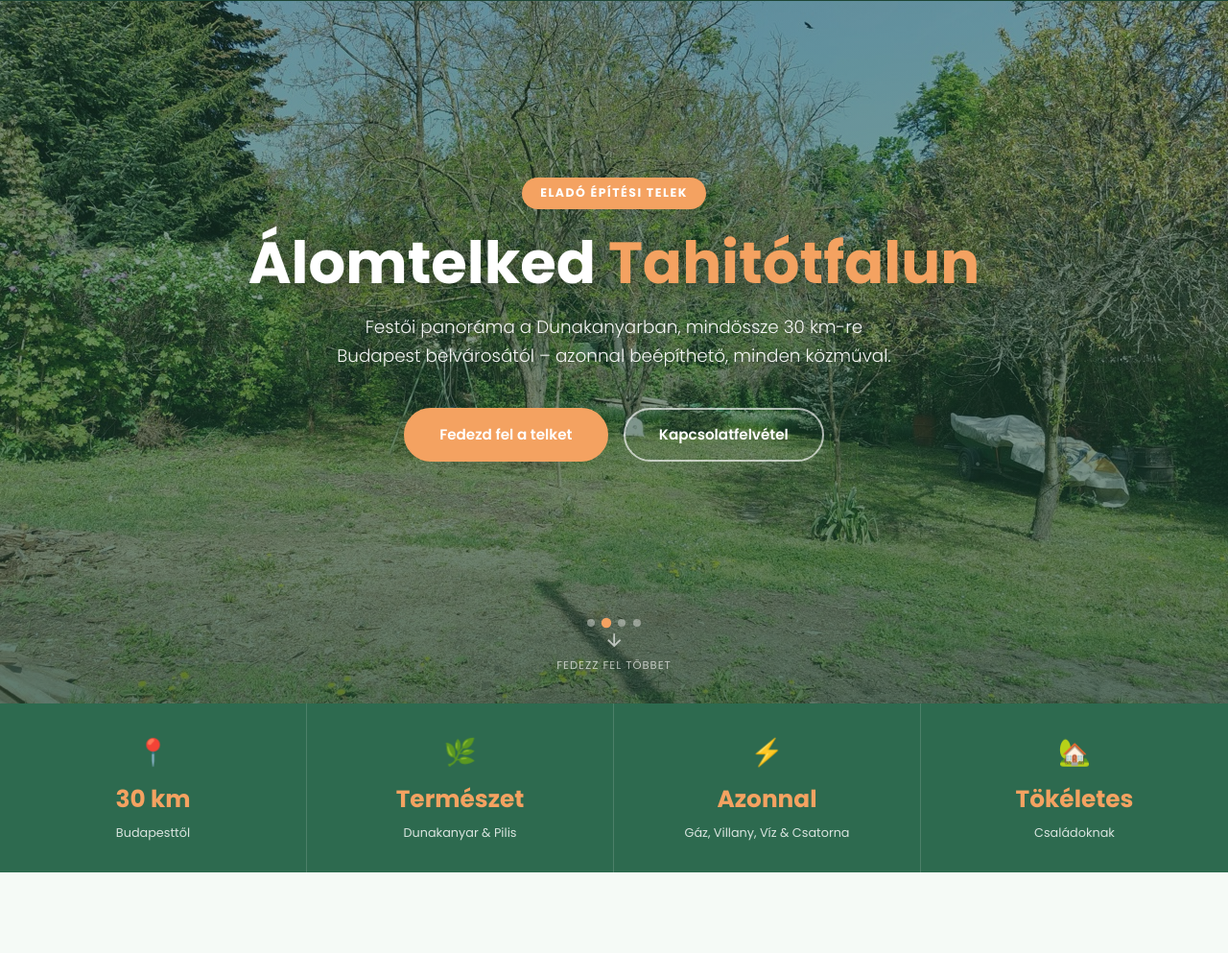
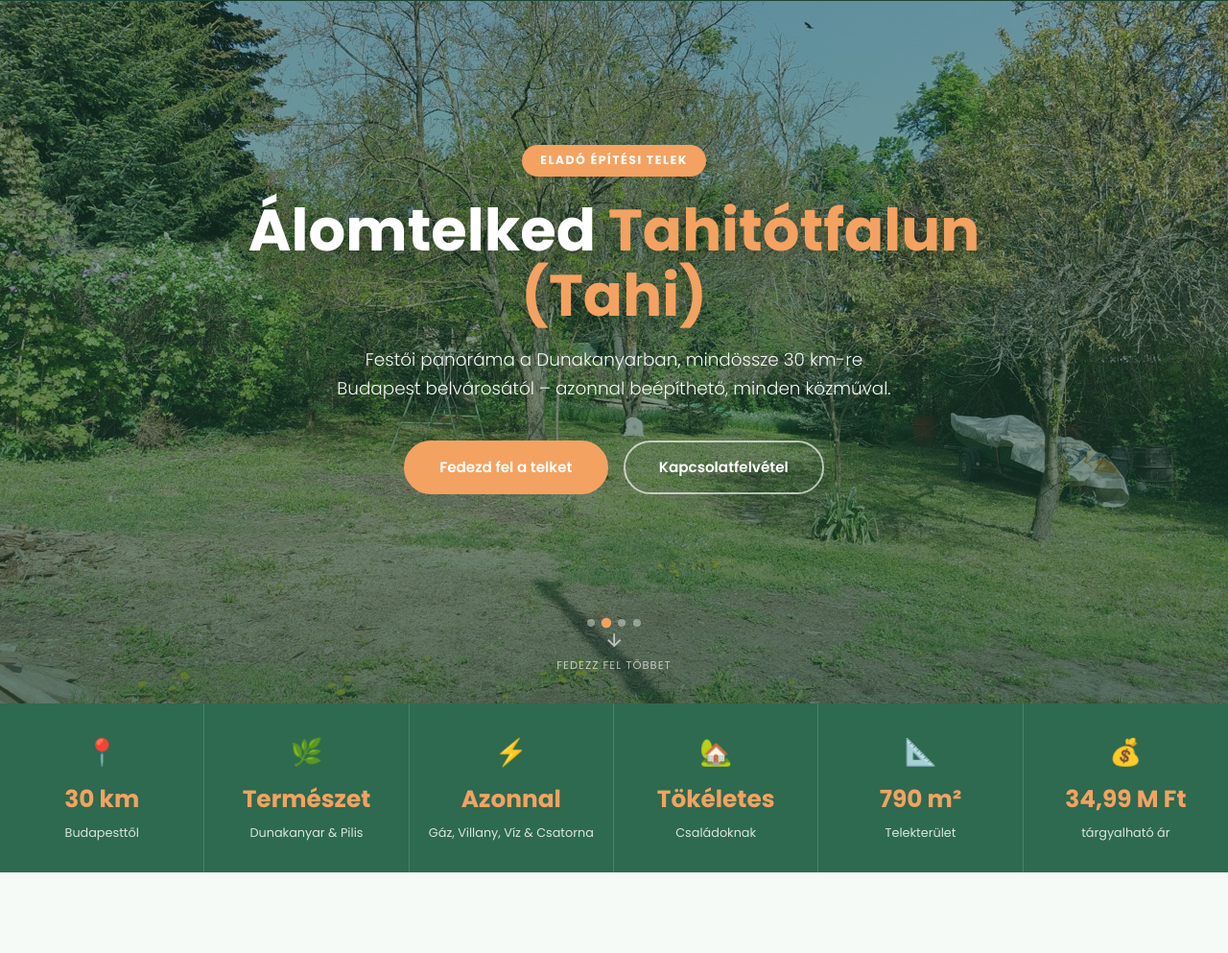
Before and after one commit to as27/tahi, a plain HTML site: page index.html in a window 1280 px wide. Shown: the part 67-1060 px from the top of the page at 96% size. Drawn offline with Linux system fonts and the light colour scheme.

Commit message:
Update index.html

```diff
--- a/index.html
+++ b/index.html
@@ -178,11 +178,11 @@
     /* ─── Quick-Facts Strip ───────────────────────────────────── */
     .facts-strip {
       background: var(--green);
-      display: grid; grid-template-columns: repeat(4, 1fr);
+      display: grid; grid-template-columns: repeat(6, 1fr);
       gap: 0;
     }
     .fact-item {
-      text-align: center; padding: 1.8rem 1rem;
+      text-align: center; padding: 1.8rem 0.6rem;
       border-right: 1px solid rgba(255,255,255,0.15);
     }
     .fact-item:last-child { border-right: none; }
@@ -441,7 +441,7 @@
 
     /* ─── Responsive ──────────────────────────────────────────── */
     @media (max-width: 980px) {
-      .facts-strip { grid-template-columns: repeat(2, 1fr); }
+      .facts-strip { grid-template-columns: repeat(3, 1fr); }
       .about-grid, .property-grid { grid-template-columns: 1fr; gap: 2.5rem; }
       .reasons-grid { grid-template-columns: 1fr; }
       .nav-links { display: none; }
@@ -489,7 +489,7 @@
 
     <div class="hero-content">
       <div class="hero-badge" data-i18n="hero_badge">Baugrundstück zum Verkauf</div>
-      <h1 data-i18n="hero_title">Ihr Traumgrundstück in <em>Tahitótfalu</em></h1>
+      <h1 data-i18n="hero_title">Ihr Traumgrundstück in <em>Tahitótfalu (Tahi)</em></h1>
       <p data-i18n="hero_sub">Malerische Lage im Donauknie, nur 28 km von Budapest – mit allen Anschlüssen sofort bebaubar.</p>
       <div class="hero-cta">
         <a href="#property" class="btn-amber" data-i18n="hero_btn1">Grundstück entdecken</a>
@@ -529,6 +529,16 @@
       <span class="fact-value" data-i18n="fact4_val">Ideal</span>
       <span class="fact-label" data-i18n="fact4">für Familien</span>
     </div>
+    <div class="fact-item">
+      <div class="fact-icon">📐</div>
+      <span class="fact-value">790 m²</span>
+      <span class="fact-label" data-i18n="fact5">Grundstücksfläche</span>
+    </div>
+    <div class="fact-item">
+      <div class="fact-icon">💰</div>
+      <span class="fact-value" data-i18n="fact6_val">34,99 Mio.</span>
+      <span class="fact-label" data-i18n="fact6">Forint · VB</span>
+    </div>
   </div>
 
   <!-- ─── About Tahitótfalu ───────────────────────────────────── -->
@@ -544,7 +554,7 @@
         </div>
         <div class="about-text reveal reveal-delay-1">
           <h3 data-i18n="about_h3">Zwischen Donauknie und Pilis-Gebirge</h3>
-          <p data-i18n="about_p1">Tahitótfalu liegt im Norden des Komitats Pest, rund 28 km nördlich von Budapest – direkt im malerischen Donauknie. Das Dorf besteht aus zwei historisch gewachsenen Ortsteilen: <strong>Tahi</strong> auf dem Festland und <strong>Tótfalu</strong> auf der Szentendre-Insel, verbunden durch die Tildy-Brücke.</p>
+          <p data-i18n="about_p1">Tahitótfalu liegt im Norden des Komitats Pest, rund 28 km nördlich von Budapest – direkt im malerischen Donauknie. Das Dorf besteht aus zwei historisch gewachsenen Ortsteilen: <strong>Tahi</strong> auf dem Festland und <strong>Tótfalu</strong> auf der Szentendre-Insel, verbunden durch die Tildy-Brücke. Das Grundstück liegt im Ortsteil <strong>Tahi</strong> – dem moderneren und dynamischeren Teil, der besonders bei jungen und urbanen Menschen sehr beliebt ist.</p>
           <p data-i18n="about_p2">Die Umgebung bietet atemberaubende Landschaften mit dem mächtigen Donaubogen, dichten Wäldern des Pilis-Gebirges und einer reichen Tier- und Pflanzenwelt. Historische Städte wie <strong>Szentendre</strong> und <strong>Visegrád</strong> sind in wenigen Autominuten erreichbar.</p>
           <p data-i18n="about_p3">Das Dorf vereint das Beste zweier Welten: das ruhige Landleben in einer intakten Naturlandschaft – mit bequemem Zugang zu Budapest für Arbeit, Bildung und Kultur.</p>
           <p data-i18n="about_p4">Das Grundstück liegt auf einem kleinen Hügel – kein Hochwasser, kein Straßenlärm. Bis zum romantischen Donauufer sind es nur <strong>5 Minuten zu Fuß</strong>.</p>
@@ -624,7 +634,14 @@
               <span class="feat-ic">📍</span>
               <div class="feat-info">
                 <h4 data-i18n="f1_h">Lage</h4>
-                <p data-i18n="f1_p">Tahitótfalu, Komitat Pest – Donauknie</p>
+                <p data-i18n="f1_p">Ortsteil Tahi, Tahitótfalu – Donauknie</p>
+              </div>
+            </div>
+            <div class="feat">
+              <span class="feat-ic">💰</span>
+              <div class="feat-info">
+                <h4 data-i18n="price_h">Preis</h4>
+                <p data-i18n="price_p">34,99 Mio. Ft · Verhandlungsbasis</p>
               </div>
             </div>
             <div class="feat">
@@ -756,7 +773,7 @@
       nav_gallery: 'Galerie',
       nav_contact: 'Kontakt',
       hero_badge:  'Baugrundstück zum Verkauf',
-      hero_title:  'Ihr Traumgrundstück in <em>Tahitótfalu</em>',
+      hero_title:  'Ihr Traumgrundstück in <em>Tahitótfalu (Tahi)</em>',
       hero_sub:    'Malerische Lage im Donauknie, nur 30 km von Budapest – mit allen Anschlüssen sofort bebaubar.',
       hero_btn1:   'Grundstück entdecken',
       hero_btn2:   'Kontakt aufnehmen',
@@ -768,11 +785,14 @@
       fact3:       'Gas, Strom, Wasser & Abwasser',
       fact4_val:   'Ideal',
       fact4:       'für Familien',
+      fact5:       'Grundstücksfläche',
+      fact6_val:   '34,99 Mio.',
+      fact6:       'Forint · VB',
       about_tag:   'Der Ort',
       about_title: 'Willkommen in Tahitótfalu',
       about_sub:   'Ein Dorf, das Natur, Geschichte und Lebensqualität vereint – inmitten einer der schönsten Landschaften Ungarns.',
       about_h3:    'Zwischen Donauknie und Pilis-Gebirge',
-      about_p1:    'Tahitótfalu liegt im Norden des Komitats Pest, rund 30 km nördlich des Budapester Stadtzentrums – direkt im malerischen Donauknie. Das Dorf mit rund <strong>10.000 Einwohnern</strong> besteht aus zwei historisch gewachsenen Ortsteilen: <strong>Tahi</strong> auf dem Festland und <strong>Tótfalu</strong> auf der Szentendre-Insel, verbunden durch die Tildy-Brücke.',
+      about_p1:    'Tahitótfalu liegt im Norden des Komitats Pest, rund 30 km nördlich des Budapester Stadtzentrums – direkt im malerischen Donauknie. Das Dorf mit rund <strong>10.000 Einwohnern</strong> besteht aus zwei historisch gewachsenen Ortsteilen: <strong>Tahi</strong> auf dem Festland und <strong>Tótfalu</strong> auf der Szentendre-Insel, verbunden durch die Tildy-Brücke. Das Grundstück liegt im Ortsteil <strong>Tahi</strong> – dem moderneren und dynamischeren Teil, der besonders bei jungen und urbanen Menschen sehr beliebt ist.',
       about_p2:    'Die Umgebung bietet atemberaubende Landschaften mit dem mächtigen Donaubogen, dichten Wäldern des Pilis-Gebirges und einer reichen Tier- und Pflanzenwelt. Historische Städte wie <strong>Szentendre</strong> und <strong>Visegrád</strong> sind in wenigen Autominuten erreichbar.',
       about_p3:    'Das Dorf vereint das Beste zweier Welten: das ruhige Landleben in einer intakten Naturlandschaft – mit bequemem Zugang zu Budapest für Arbeit, Bildung und Kultur.',
       about_p4:    'Das Grundstück liegt auf einem kleinen Hügel – kein Hochwasser, kein Straßenlärm. Bis zum romantischen Donauufer sind es nur <strong>5 Minuten zu Fuß</strong>.',
@@ -790,7 +810,8 @@
       prop_tag:  'Das Grundstück',
       prop_title:'Alles bereit – sofort bebaubar',
       prop_sub:  'Dieses Grundstück in Tahitótfalu bietet ideale Voraussetzungen, um Ihr Traumhaus zu verwirklichen.',
-      f1_h: 'Lage',     f1_p: 'Tahitótfalu, Komitat Pest – Donauknie',
+      f1_h: 'Lage',     f1_p: 'Ortsteil Tahi, Tahitótfalu – Donauknie',
+      price_h: 'Preis', price_p: '34,99 Mio. Ft · Verhandlungsbasis',
       f2_h: 'Strom',    f2_p: 'In der Straße – Hausanschluss erforderlich',
       f3_h: 'Wasser',   f3_p: 'In der Straße – Hausanschluss erforderlich',
       f4_h: 'Gas',      f4_p: 'Auf dem Grundstück vorhanden',
@@ -825,7 +846,7 @@
       nav_gallery: 'Gallery',
       nav_contact: 'Contact',
       hero_badge:  'Building Plot for Sale',
-      hero_title:  'Your Dream Plot in <em>Tahitótfalu</em>',
+      hero_title:  'Your Dream Plot in <em>Tahitótfalu (Tahi)</em>',
       hero_sub:    'Scenic location in the Danube Bend, just 30 km from Budapest city centre – ready to build with all utilities available.',
       hero_btn1:   'Explore the Plot',
       hero_btn2:   'Get in Touch',
@@ -837,11 +858,14 @@
       fact3:       'Gas, Power, Water & Sewage',
       fact4_val:   'Perfect',
       fact4:       'for Families',
+      fact5:       'Plot Size',
+      fact6_val:   'HUF 34.99M',
+      fact6:       'asking price',
       about_tag:   'The Location',
       about_title: 'Welcome to Tahitótfalu',
       about_sub:   'A village that combines nature, history and quality of life – in the heart of one of Hungary\'s most beautiful landscapes.',
       about_h3:    'Between the Danube Bend and Pilis Mountains',
-      about_p1:    'Tahitótfalu is located in northern Pest County, around 30 km north of Budapest city centre – in the heart of the scenic Danube Bend. The village has around <strong>10,000 inhabitants</strong> and consists of two historically grown districts: <strong>Tahi</strong> on the mainland and <strong>Tótfalu</strong> on Szentendre Island, connected by the Tildy Bridge.',
+      about_p1:    'Tahitótfalu is located in northern Pest County, around 30 km north of Budapest city centre – in the heart of the scenic Danube Bend. The village has around <strong>10,000 inhabitants</strong> and consists of two historically grown districts: <strong>Tahi</strong> on the mainland and <strong>Tótfalu</strong> on Szentendre Island, connected by the Tildy Bridge. The plot is situated in the <strong>Tahi</strong> district – the more modern and dynamic part, which is particularly popular with young and urban people.',
       about_p2:    'The surrounding area offers breathtaking scenery with the mighty Danube curve, dense forests of the Pilis Mountains and rich wildlife. Historic towns such as <strong>Szentendre</strong> and <strong>Visegrád</strong> are reachable within minutes by car.',
       about_p3:    'The village combines the best of both worlds: peaceful rural life in an intact natural landscape – with easy access to Budapest for work, education and culture.',
       about_p4:    'The plot sits on a small hill – no flooding, no street noise. The picturesque Danube bank is just a <strong>5-minute walk</strong> away.',
@@ -859,7 +883,8 @@
       prop_tag:  'The Property',
       prop_title:'Everything Ready – Build Right Away',
       prop_sub:  'This plot in Tahitótfalu offers ideal conditions to realise your dream home.',
-      f1_h: 'Location', f1_p: 'Tahitótfalu, Pest County – Danube Bend',
+      f1_h: 'Location', f1_p: 'Tahi district, Tahitótfalu – Danube Bend',
+      price_h: 'Price', price_p: 'HUF 34.99M · negotiable',
       f2_h: 'Power',    f2_p: 'In the street – house connection required',
       f3_h: 'Water',    f3_p: 'In the street – house connection required',
       f4_h: 'Gas',      f4_p: 'On the plot – already connected',
@@ -894,7 +919,7 @@
       nav_gallery: 'Galéria',
       nav_contact: 'Kapcsolat',
       hero_badge:  'Eladó Építési Telek',
-      hero_title:  'Álomtelked <em>Tahitótfalun</em>',
+      hero_title:  'Álomtelked <em>Tahitótfalun (Tahi)</em>',
       hero_sub:    'Festői panoráma a Dunakanyarban, mindössze 30 km-re Budapest belvárosától – azonnal beépíthető, minden közműval.',
       hero_btn1:   'Fedezd fel a telket',
       hero_btn2:   'Kapcsolatfelvétel',
@@ -906,11 +931,14 @@
       fact3:       'Gáz, Villany, Víz & Csatorna',
       fact4_val:   'Tökéletes',
       fact4:       'Családoknak',
+      fact5:       'Telekterület',
+      fact6_val:   '34,99 M Ft',
+      fact6:       'tárgyalható ár',
       about_tag:   'A Helyszín',
       about_title: 'Üdvözöljük Tahitótfalun',
       about_sub:   'Egy olyan falu, amely egyesíti a természetet, a történelmet és az életminőséget – Magyarország egyik legszebb táján.',
       about_h3:    'A Dunakanyar és a Pilis-hegység között',
-      about_p1:    'Tahitótfalu Pest megye északi részén, Budapest belvárosától kb. 30 km-re, a festői Dunakanyarban fekszik. A körülbelül <strong>10 000 lakos</strong>ú község két történelmileg kialakult részből áll: <strong>Tahi</strong> a szárazföldön és <strong>Tótfalu</strong> a Szentendre-szigeten, amelyeket a Tildy-híd köt össze.',
+      about_p1:    'Tahitótfalu Pest megye északi részén, Budapest belvárosától kb. 30 km-re, a festői Dunakanyarban fekszik. A körülbelül <strong>10 000 lakos</strong>ú község két történelmileg kialakult részből áll: <strong>Tahi</strong> a szárazföldön és <strong>Tótfalu</strong> a Szentendre-szigeten, amelyeket a Tildy-híd köt össze. A telek <strong>Tahi</strong> városrészben található – ez a modernebb, pezsgőbb terület, amely különösen népszerű a fiatal és városi életmódot kedvelők körében.',
       about_p2:    'A környék lélegzetelállító tájakat kínál: a hatalmas Duna-kanyart, a Pilis-hegység sűrű erdeit és gazdag élővilágot. A történelmi városok, mint <strong>Szentendre</strong> és <strong>Visegrád</strong>, perceken belül elérhetők autóval.',
       about_p3:    'A falu a két világ legjobb tulajdonságait ötvözi: csendes vidéki élet érintetlen természeti környezetben – és könnyen elérhető Budapest munkalehetőségekkel, oktatással és kultúrával.',
       about_p4:    'A telek egy kis dombon helyezkedik el – árvíz és zajszennyezés nem fenyegeti. A romantikus Duna-part mindössze <strong>5 perc sétára</strong> van.',
@@ -928,7 +956,8 @@
       prop_tag:  'A Telek',
       prop_title:'Minden készen áll – azonnal beépíthető',
       prop_sub:  'Ez a tahitótfalui telek ideális feltételeket kínál álomotthonod megvalósításához.',
-      f1_h: 'Helyszín',    f1_p: 'Tahitótfalu, Pest megye – Dunakanyar',
+      f1_h: 'Helyszín',    f1_p: 'Tahi városrész, Tahitótfalu – Dunakanyar',
+      price_h: 'Ár', price_p: '34,99 M Ft · tárgyalható',
       f2_h: 'Villany',     f2_p: 'Az utcában – bekötés szükséges',
       f3_h: 'Víz',         f3_p: 'Az utcában – bekötés szükséges',
       f4_h: 'Gáz',         f4_p: 'A telken kiépítve',
```
